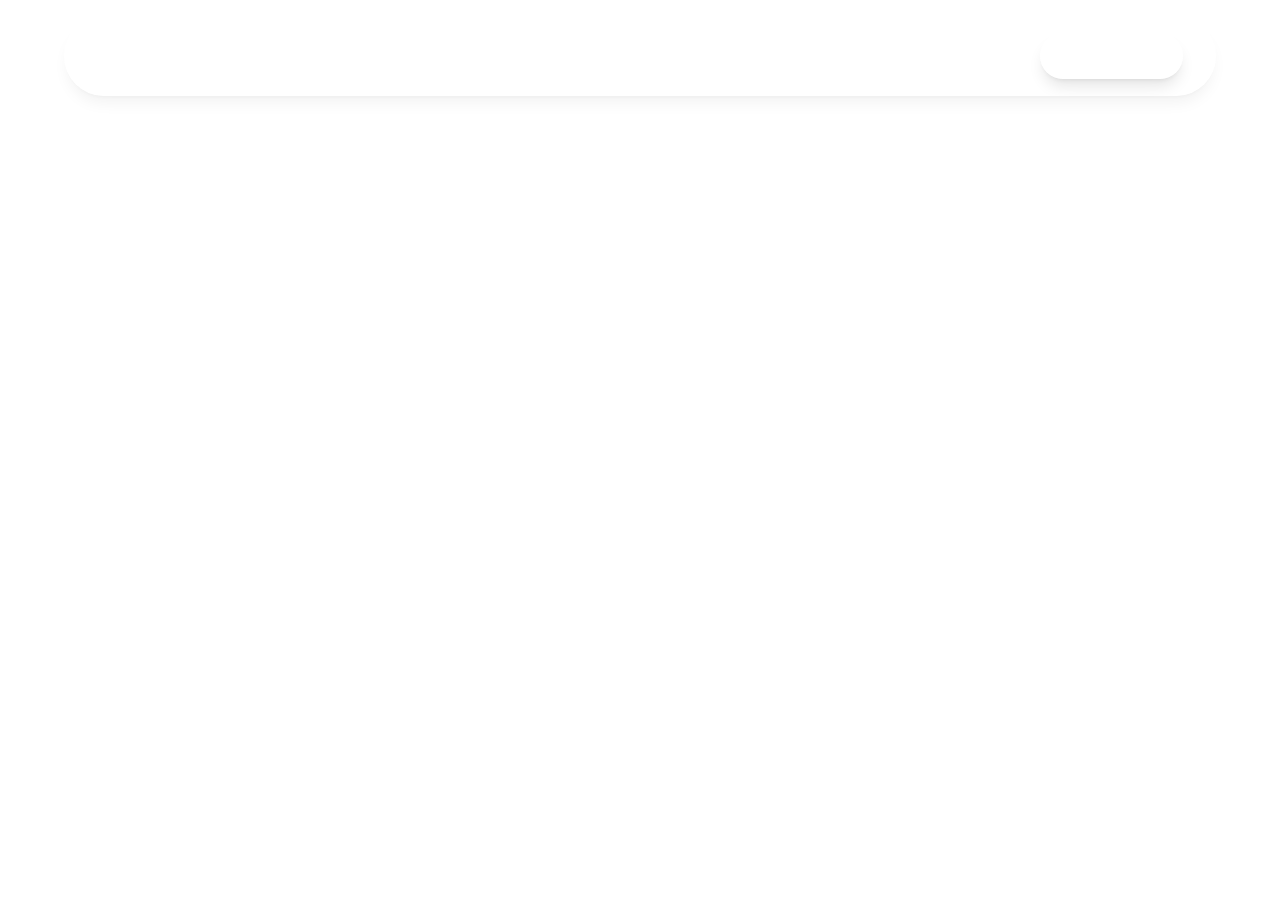
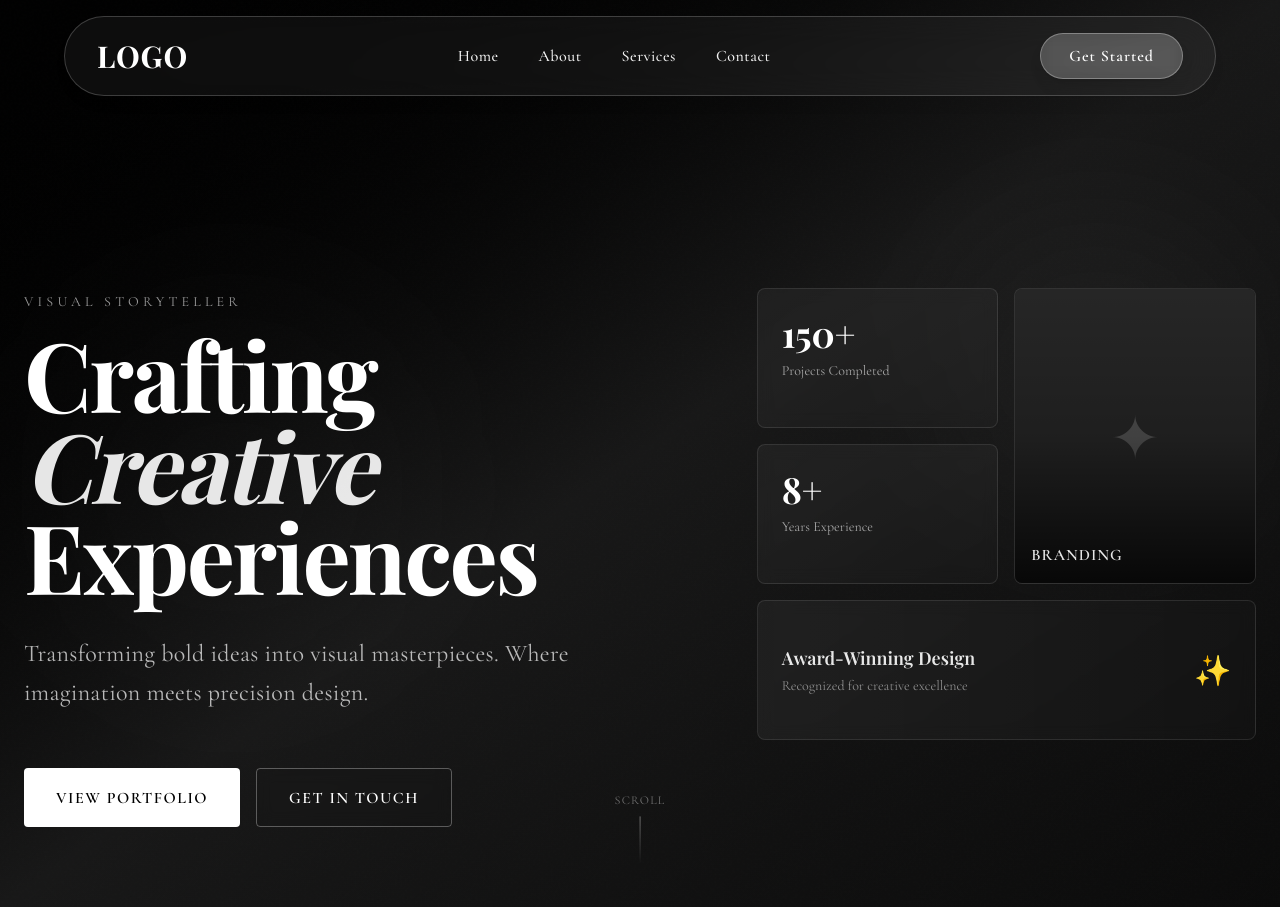
Before and after one commit to muhammed-sinan-7/solomendesignstudio, a React (Vite) app: page / in a window 1280 px wide. Before the commit the page ends 800 px from the top, so only its background shows below. Built offline with nearby package versions, Linux system fonts and the light colour scheme.

Commit message:
hero fixed

```diff
--- a/src/App.jsx
+++ b/src/App.jsx
@@ -6,7 +6,7 @@ function App() {
   return (
     <div>
       <Navbar />
-
+      <HeroSection/>
     </div>
   )
 }
```
